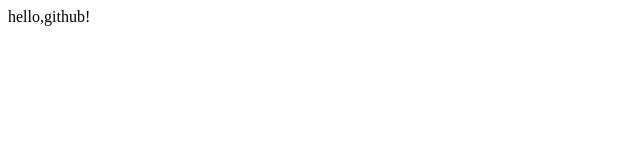
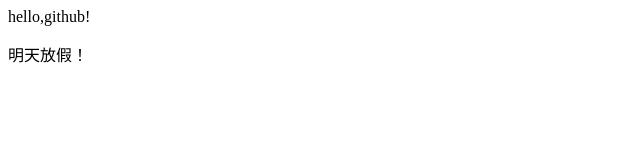
Before and after one commit to icss123456/icss-web, a plain HTML site: page index.html in a window 1280 px wide. Shown: the whole page, without its empty margins (0-640 px from the left). Drawn offline with Linux system fonts and the light colour scheme.

Commit message:
明天放假内容添加
明天放假内容添加

```diff
--- a/index.html
+++ b/index.html
@@ -6,5 +6,6 @@
 </head>
 <body>
 	hello,github!
+	<p>明天放假！</p>
 </body>
 </html>
```
